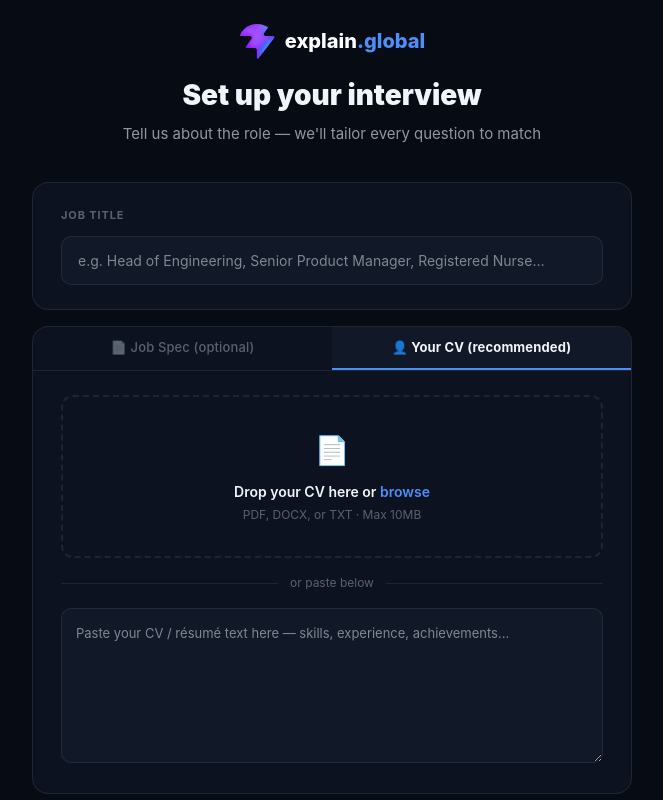
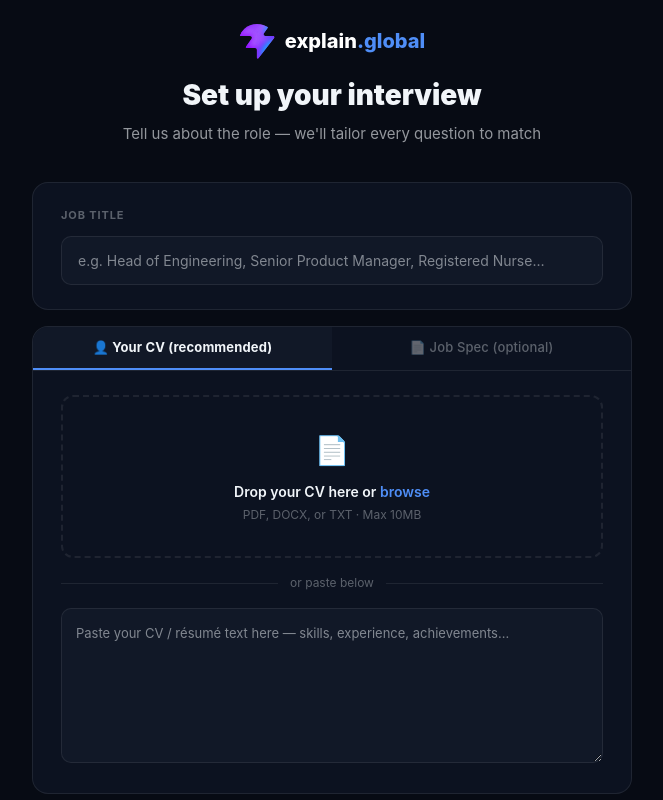
Before and after one commit to PercentileOne/p1-frontend, a React (Vite) app in the folder src/recruiter-portal/: page /interview-pack/start in a window 1280 px wide. Shown: the top 800 px of the page, without its empty margins (308-971 px from the left). Built offline with nearby package versions, Linux system fonts and the light colour scheme; no server answers.

Commit message:
fix(interview-pack): CV tab first, always default to CV — principle of least surprise

```diff
--- a/src/recruiter-portal/src/pages/InterviewPackStart.tsx
+++ b/src/recruiter-portal/src/pages/InterviewPackStart.tsx
@@ -61,7 +61,7 @@ export default function InterviewPackStart() {
   const [cvFileName, setCvFileName] = useState('');
   const [jobSpec, setJobSpec] = useState(incoming.jobSpec ?? '');
   const [jobSpecFileName, setJobSpecFileName] = useState('');
-  const [activeTab, setActiveTab] = useState<'jobspec' | 'cv'>(incoming.jobSpec ? 'jobspec' : 'cv');
+  const [activeTab, setActiveTab] = useState<'jobspec' | 'cv'>('cv');
   const [selectedLanguage, setSelectedLanguage] = useState('en');
   const [selectedDifficulty, setSelectedDifficulty] = useState('Standard');
 
@@ -180,11 +180,11 @@ export default function InterviewPackStart() {
 
           {/* Tab bar */}
           <div style={{ display: 'flex', borderBottom: '1px solid var(--border)' }}>
+            <button style={tabStyle(activeTab === 'cv')} onClick={() => setActiveTab('cv')}>
+              👤 Your CV {cvText || cvFileName ? '✓' : '(recommended)'}
+            </button>
             <button style={tabStyle(activeTab === 'jobspec')} onClick={() => setActiveTab('jobspec')}>
               📄 Job Spec {incoming.jobSpec ? '✓' : '(optional)'}
-            </button>
-            <button style={tabStyle(activeTab === 'cv')} onClick={() => setActiveTab('cv')}>
-              👤 Your CV {cvText || cvFileName ? '✓' : '(recommended)'}
             </button>
           </div>
 
```
